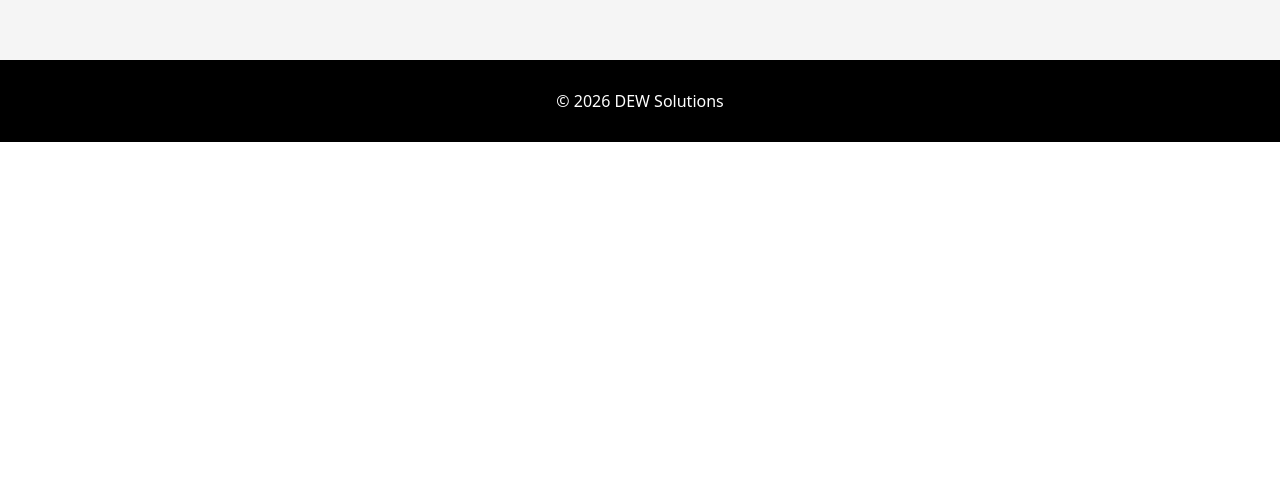
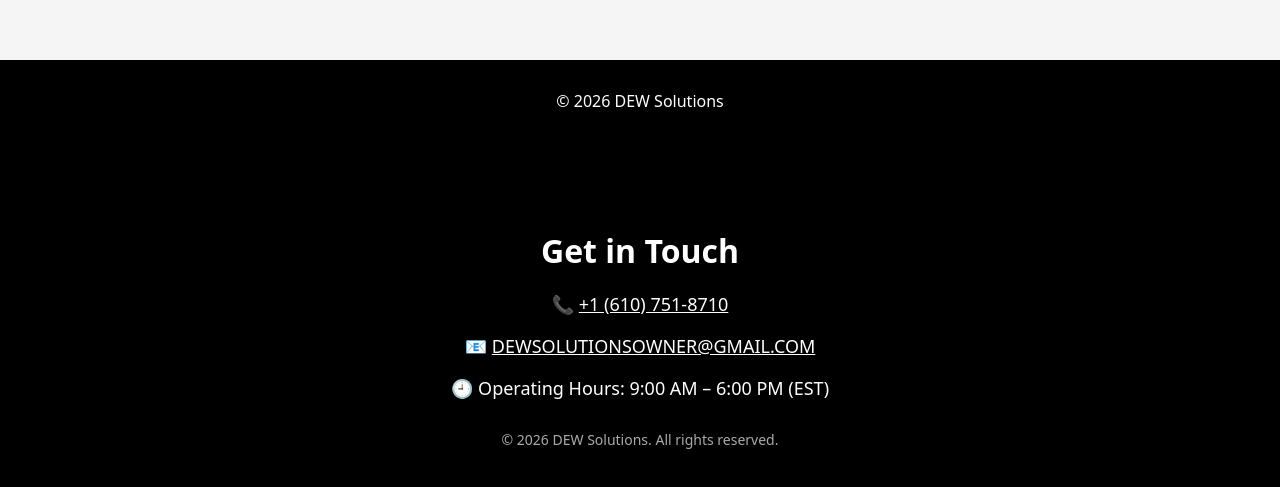
Before and after one commit to dew-solutions/dew-solutions, a Next.js app: page / in a window 1280 px wide. Shown: the part 2183-2670 px from the top of the page. Before the commit the page ends 2325 px from the top, so only its background shows below. Built offline with nearby package versions, Linux system fonts and the light colour scheme.

Commit message:
Add footer contact

```diff
--- a/app/page.tsx
+++ b/app/page.tsx
@@ -177,6 +177,47 @@
       >
         © {new Date().getFullYear()} DEW Solutions
       </footer>
+      {/* CONTACT INFO / FOOTER */}
+<section
+  style={{
+    backgroundColor: "#000",
+    color: "#fff",
+    padding: "60px 20px",
+    textAlign: "center",
+  }}
+>
+  <h2 style={{ fontSize: 32, marginBottom: 20 }}>
+    Get in Touch
+  </h2>
+
+  <p style={{ fontSize: 18, marginBottom: 10 }}>
+    📞{" "}
+    <a
+      href="tel:+16107518710"
+      style={{ color: "#fff", textDecoration: "underline" }}
+    >
+      +1 (610) 751-8710
+    </a>
+  </p>
+
+  <p style={{ fontSize: 18, marginBottom: 10 }}>
+    📧{" "}
+    <a
+      href="mailto:DEWSOLUTIONSOWNER@GMAIL.COM"
+      style={{ color: "#fff", textDecoration: "underline" }}
+    >
+      DEWSOLUTIONSOWNER@GMAIL.COM
+    </a>
+  </p>
+
+  <p style={{ fontSize: 18, marginBottom: 30 }}>
+    🕘 Operating Hours: 9:00 AM – 6:00 PM (EST)
+  </p>
+
+  <p style={{ fontSize: 14, color: "#aaa" }}>
+    © {new Date().getFullYear()} DEW Solutions. All rights reserved.
+  </p>
+</section>
     </main>
   );
 }
```
